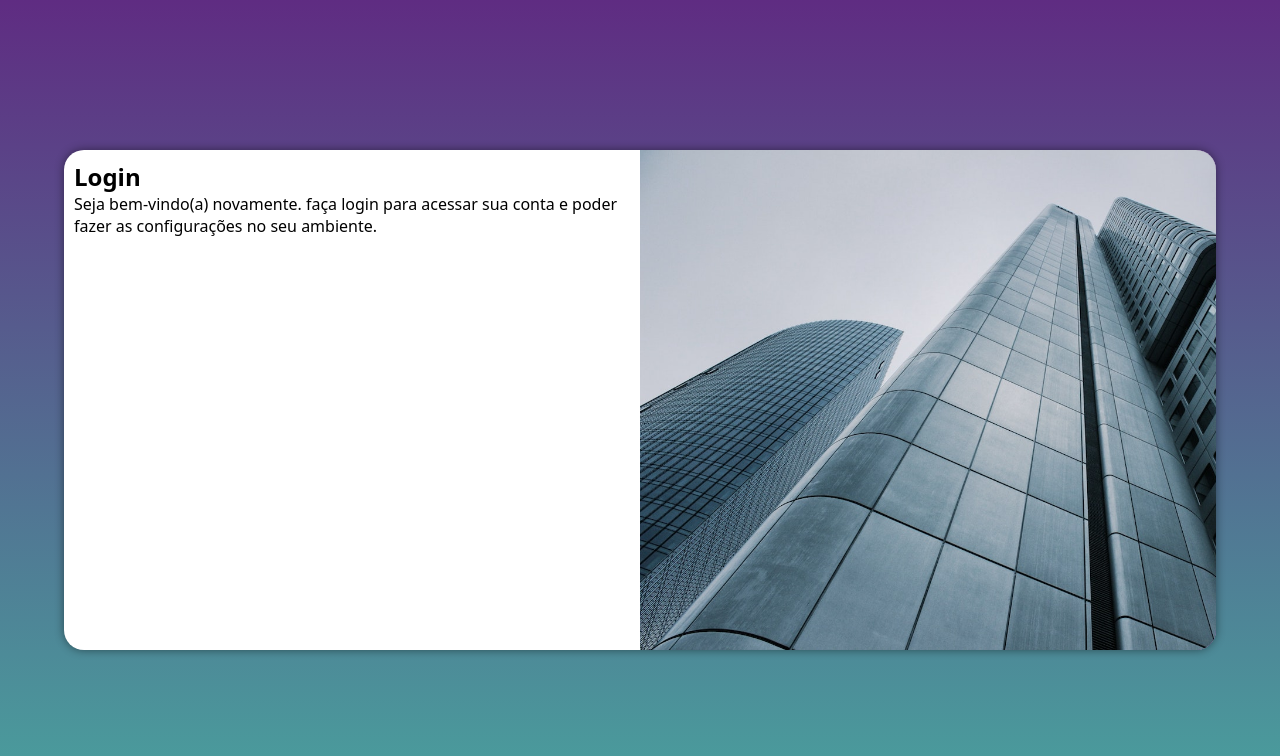
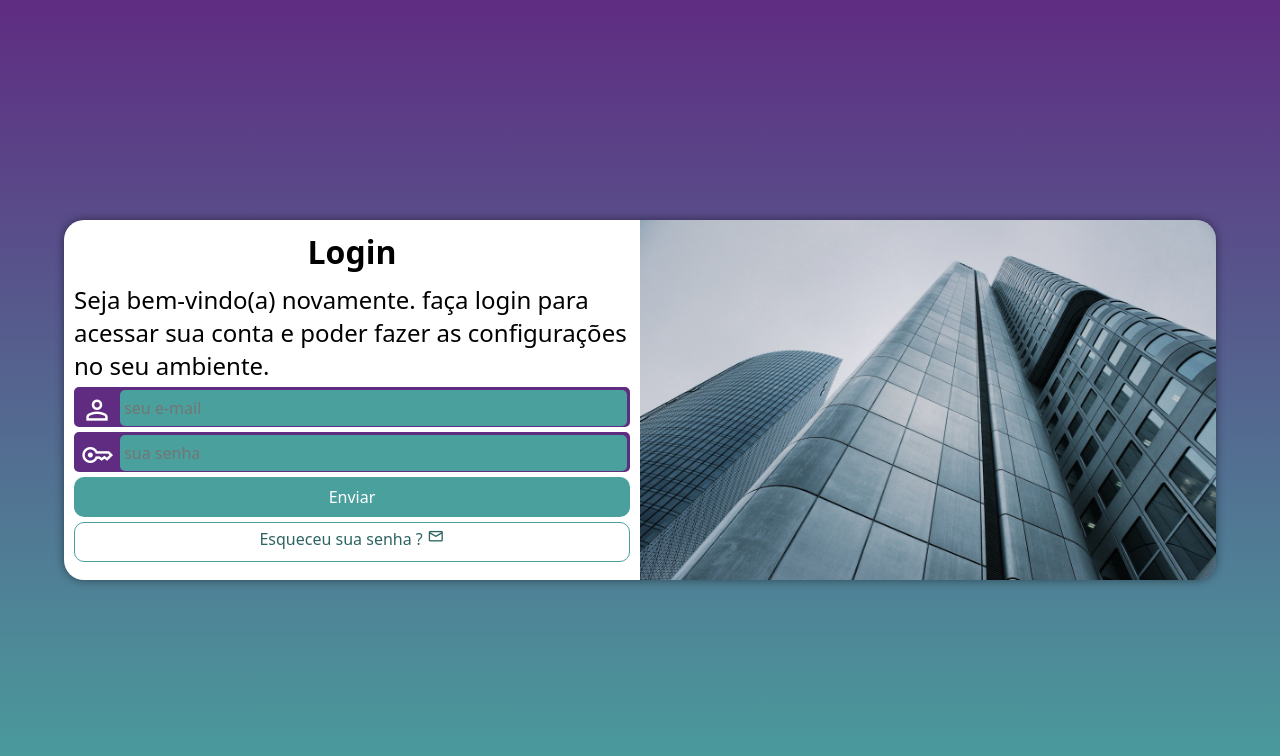
Before and after one commit to jefersomvieira/estudos, a plain HTML site: page Curso-em-video/HTML-CSS/Desafios/desafio16/index.html in a window 1280 px wide. Drawn offline with nearby package versions, Linux system fonts and the light colour scheme.

Commit message:
encerramento da tela de login

```diff
--- a/Curso-em-video/HTML-CSS/Desafios/desafio16/estilos/media-query.css
+++ b/Curso-em-video/HTML-CSS/Desafios/desafio16/estilos/media-query.css
@@ -6,6 +6,7 @@
     }
     section#login{
         width: 90vw;
+        height: 280px;
 
     }
     section#login > div#imagem {
@@ -24,7 +25,8 @@
         background-image: linear-gradient(to top, #49a09d , #5f2c82);
     }
     section#login{
-        width:90vw
+        width:90vw;
+        height: 360px;
     }
     section#login > div#imagem{
         float: right;
@@ -35,5 +37,11 @@
         float: left;
         width: 50%;
     }
+    div#formulario > h1{
+        font-size: 2em;
+    }
+    div#formulario > p {
+        font-size: 1.5em;
+    }
 
 }
--- a/Curso-em-video/HTML-CSS/Desafios/desafio16/estilos/style.css
+++ b/Curso-em-video/HTML-CSS/Desafios/desafio16/estilos/style.css
@@ -25,7 +25,6 @@ section#login{
     position: absolute;
     top: 50%;
     left: 50%;
-    transform: translate(-50%, -50%);
     overflow: hidden;
 
     background-color: white;
@@ -34,6 +33,7 @@ section#login{
     border-radius: 20px;
     box-shadow: 0px 0px 10px rgba(0, 0, 0, 0.464);
 
+    transform: translate(-50%, -50%);
     transition: width 0.3s, height 0.3s;
     transition-timing-function: ease;
 }
@@ -47,3 +47,78 @@ section > div#formulario{
     display: block;
     padding: 10px;
 }
+div#formulario > h1{
+    text-align: center;
+    margin-bottom: 10px;
+}
+div#formulario > p{
+    font-size: 0.8em;
+}
+form div.campo{
+    background-color: #5f2c82;
+    border: 2px solid #5f2c82;
+    display: block;
+    margin: 5px 0px;
+    border-radius: 5px;
+    height: 40px;
+    width: 100%;
+}
+div.campo > label{
+    display: none;
+}
+
+div.campo span {
+    color: white;
+
+    width: 40px;
+    font-size: 2em;
+    padding: 5px;
+}
+div.campo > input{
+    background-color: #49a09d;
+    font-size: 1em;
+    width: calc(100% - 45px);
+    height: 100%;
+    border-radius: 5px;
+    border: 0px;
+    padding: 4px;
+    transform: translateY(-12px);
+
+}
+div.campo > input:focus-within{
+    background-color: white;
+}
+
+form > input[type=submit]{
+    display: block;
+    font-size: 1em;
+    width: 100%;
+    height: 40px;
+    border: none;
+    border-radius: 10px;
+    background-color: #49a09d;
+    color: white;
+}
+form > a.botao{
+    display: block;
+    text-align: center;
+    font-size: 1em;
+    width: 100%;
+    height: 40px;
+    padding-top: 5px;
+    margin-top: 5px;
+    background-color: white;
+    color: #2d6462;
+    border: 1px solid #49a09d;
+    border-radius: 10px;
+    text-decoration: none;
+}
+form > a.botao:hover{
+    background-color: #2d6462;
+    color: white;
+    cursor: pointer;
+}
+
+form > a.botao > span {
+    font-size: 1.1em;
+}
--- a/Curso-em-video/HTML-CSS/Desafios/desafio16/index.html
+++ b/Curso-em-video/HTML-CSS/Desafios/desafio16/index.html
@@ -5,6 +5,9 @@
     <meta http-equiv="X-UA-Compatible" content="IE=edge">
     <meta name="viewport" content="width=device-width, initial-scale=1.0">
     <title>Projeto login</title>
+    <link rel="stylesheet" href="https://fonts.googleapis.com/css2?family=Material+Symbols+Outlined:opsz,wght,FILL,GRAD@20..48,100..700,0..1,-50..200" />
+    <link rel="stylesheet" href="https://fonts.googleapis.com/css2?family=Material+Symbols+Outlined:opsz,wght,FILL,GRAD@20..48,100..700,0..1,-50..200" />
+    <link rel="stylesheet" href="https://fonts.googleapis.com/css2?family=Material+Symbols+Outlined:opsz,wght,FILL,GRAD@20..48,100..700,0..1,-50..200" />
     <link rel="stylesheet" href="estilos/style.css">
     <link rel="stylesheet" href="estilos/media-query.css">
 </head>
@@ -18,7 +21,24 @@
                 <h1>Login</h1>
                 <p>Seja bem-vindo(a) novamente. faça login para acessar sua conta e poder fazer as configurações no seu ambiente.</p>
                 <form action="login.php" method="post">
-
+                    <div class="campo">
+                        <span class="material-symbols-outlined">
+                            person
+                            </span>
+                        <input type="email" name="email" id="iemail" placeholder="seu e-mail" autocomplete="email" required maxlength="30">
+                        <label for="iemail">Login</label>
+                    </div>
+                    <div class="campo">
+                        <span class="material-symbols-outlined">
+                            key
+                            </span>
+                        <input type="password" name="senha" id="isenha" placeholder="sua senha" autocomplete="current-password" required minlength="8" maxlength="30">
+                        <label for="isenha">Senha</label>
+                    </div>
+                    <input type="submit" value="Enviar">
+                    <a class="botao" href="esqueciasenha.html">Esqueceu sua senha ? <span class="material-symbols-outlined">
+                        mail
+                        </span> </a>
                 </form>
             </div>
         </section>
```
